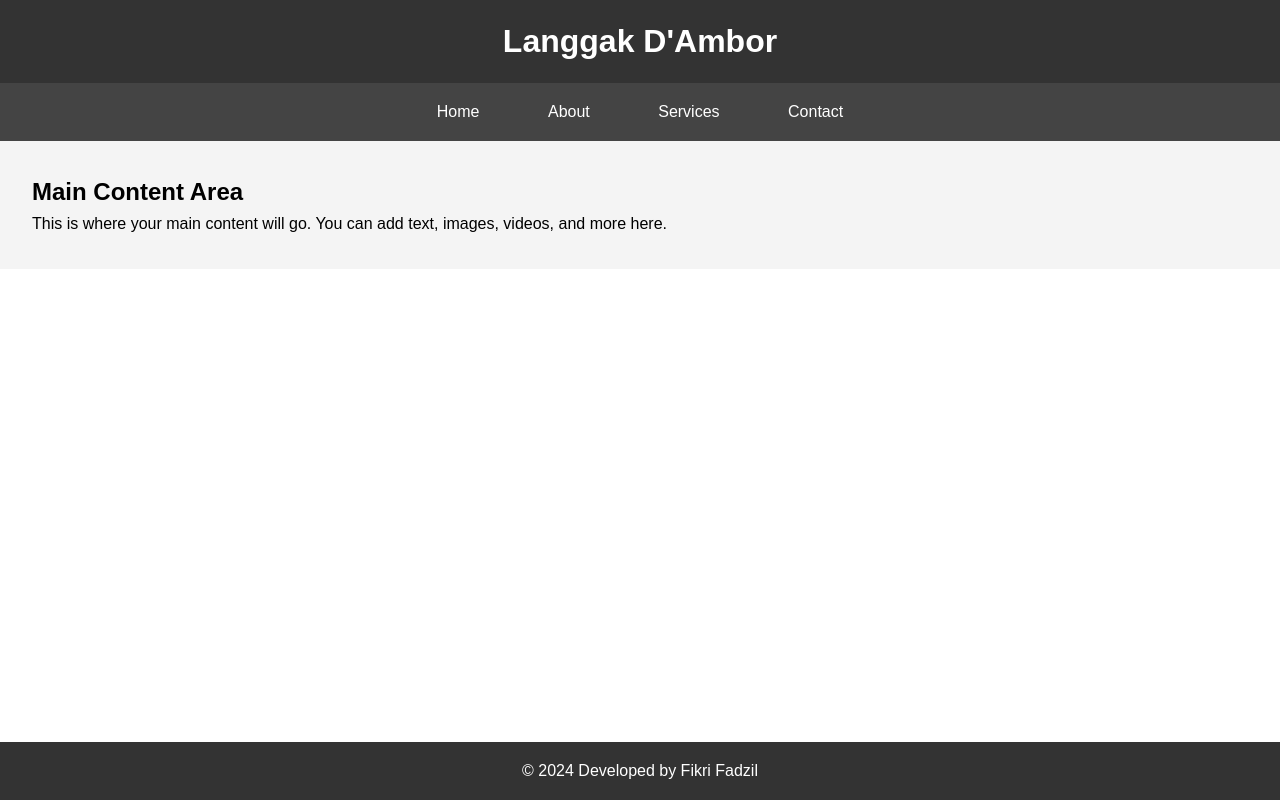
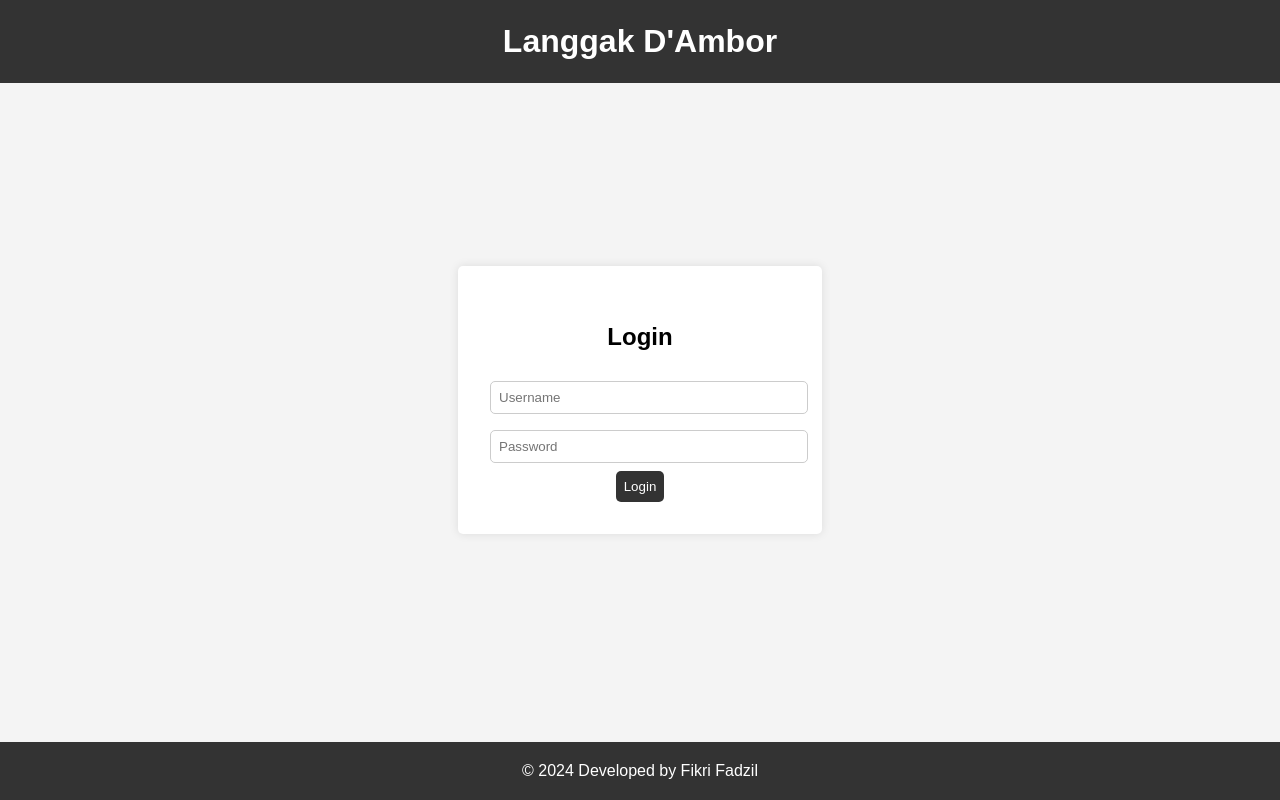
Before and after one commit to FikriFadz/LanggakDAmbor, a plain HTML site: page index.html in a window 1280 px wide. Drawn offline with Linux system fonts and the light colour scheme.

Commit message:
Update index.html
Change from home page to login page

```diff
--- a/index.html
+++ b/index.html
@@ -3,10 +3,10 @@
 <head>
     <meta charset="UTF-8">
     <meta name="viewport" content="width=device-width, initial-scale=1.0">
-    <title>Langgak D'Ambor</title>
+    <title>Langgak D'Ambor - Login</title>
     <style>
         /* Reset some default styles */
-        body, h1, h2, p, ul {
+        body, h1, p, form, input {
             margin: 0;
             padding: 0;
         }
@@ -14,6 +14,11 @@
         body {
             font-family: Arial, sans-serif;
             line-height: 1.6;
+            background: #f4f4f4;
+            display: flex;
+            justify-content: center;
+            align-items: center;
+            height: 100vh;
         }
 
         /* Header styles */
@@ -22,35 +27,45 @@
             color: #fff;
             padding: 1rem 0;
             text-align: center;
+            width: 100%;
+            position: fixed;
+            top: 0;
         }
 
-        /* Navigation styles */
-        nav ul {
-            background: #444;
-            list-style: none;
-            overflow: hidden;
+        /* Login form styles */
+        .login-container {
+            background: #fff;
+            padding: 2rem;
+            box-shadow: 0 0 10px rgba(0, 0, 0, 0.1);
+            border-radius: 5px;
+            width: 300px;
             text-align: center;
         }
 
-        nav ul li {
-            display: inline;
+        .login-container h2 {
+            margin-bottom: 1rem;
         }
 
-        nav ul li a {
-            color: #fff;
-            display: inline-block;
-            padding: 1rem 2rem;
-            text-decoration: none;
+        .login-container input[type="text"],
+        .login-container input[type="password"] {
+            width: 100%;
+            padding: 0.5rem;
+            margin: 0.5rem 0;
+            border: 1px solid #ccc;
+            border-radius: 5px;
         }
 
-        nav ul li a:hover {
-            background: #555;
+        .login-container input[type="submit"] {
+            background: #333;
+            color: #fff;
+            padding: 0.5rem;
+            border: none;
+            border-radius: 5px;
+            cursor: pointer;
         }
 
-        /* Main content styles */
-        main {
-            padding: 2rem;
-            background: #f4f4f4;
+        .login-container input[type="submit"]:hover {
+            background: #555;
         }
 
         /* Footer styles */
@@ -59,8 +74,8 @@
             color: #fff;
             text-align: center;
             padding: 1rem 0;
+            width: 100%;
             position: fixed;
-            width: 100%;
             bottom: 0;
         }
     </style>
@@ -69,18 +84,14 @@
     <header>
         <h1>Langgak D'Ambor</h1>
     </header>
-    <nav>
-        <ul>
-            <li><a href="#">Home</a></li>
-            <li><a href="#">About</a></li>
-            <li><a href="#">Services</a></li>
-            <li><a href="#">Contact</a></li>
-        </ul>
-    </nav>
-    <main>
-        <h2>Main Content Area</h2>
-        <p>This is where your main content will go. You can add text, images, videos, and more here.</p>
-    </main>
+    <div class="login-container">
+        <h2>Login</h2>
+        <form action="#" method="post">
+            <input type="text" name="username" placeholder="Username" required>
+            <input type="password" name="password" placeholder="Password" required>
+            <input type="submit" value="Login">
+        </form>
+    </div>
     <footer>
         <p>&copy; 2024 Developed by Fikri Fadzil</p>
     </footer>
```
